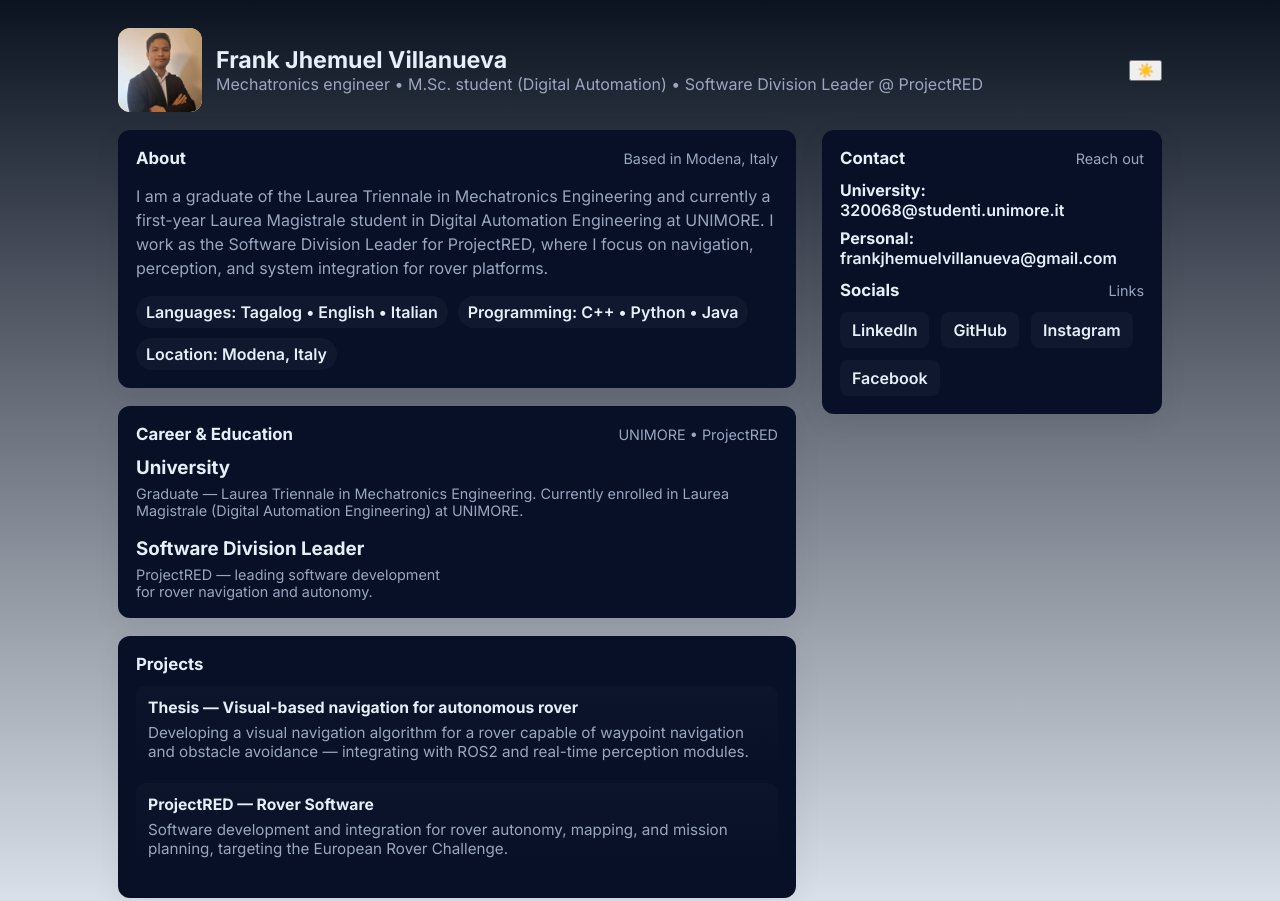
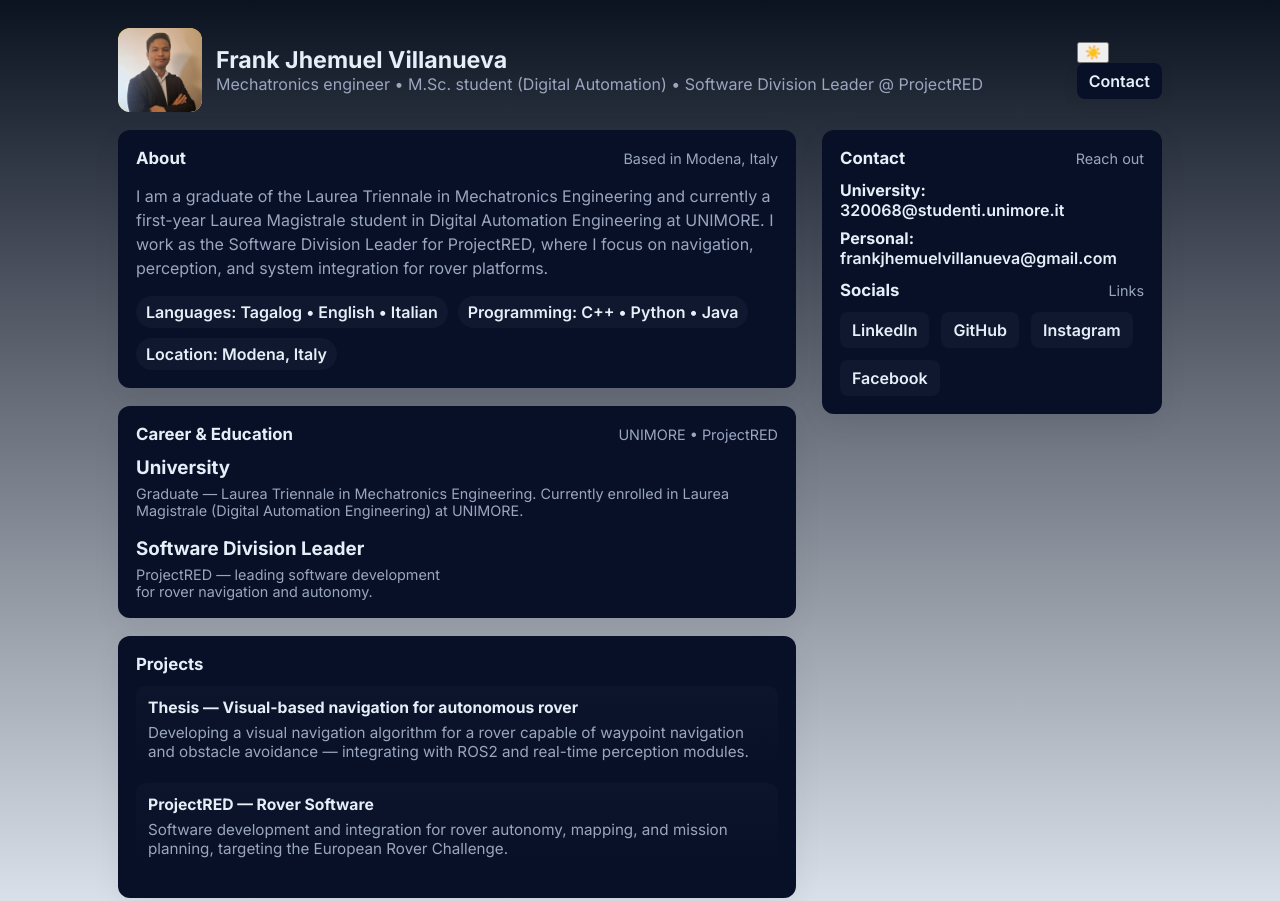
Before and after one commit to FrankJhemuel/frankjhemuel.github.io, a plain HTML site: page index.html in a window 1280 px wide. Shown: the top 901 px of the page. Drawn offline with Linux system fonts and the light colour scheme.

Commit message:
Re add contacts

```diff
--- a/index.html
+++ b/index.html
@@ -58,7 +58,7 @@
           <button id="themeToggle" class="btn" aria-label="Toggle theme">
             🌙
           </button>
-          <!-- <a class="btn" href="#contact">Contact</a> -->
+          <a class="btn" href="#contact">Contact</a>
         </div>
       </header>
 
```
